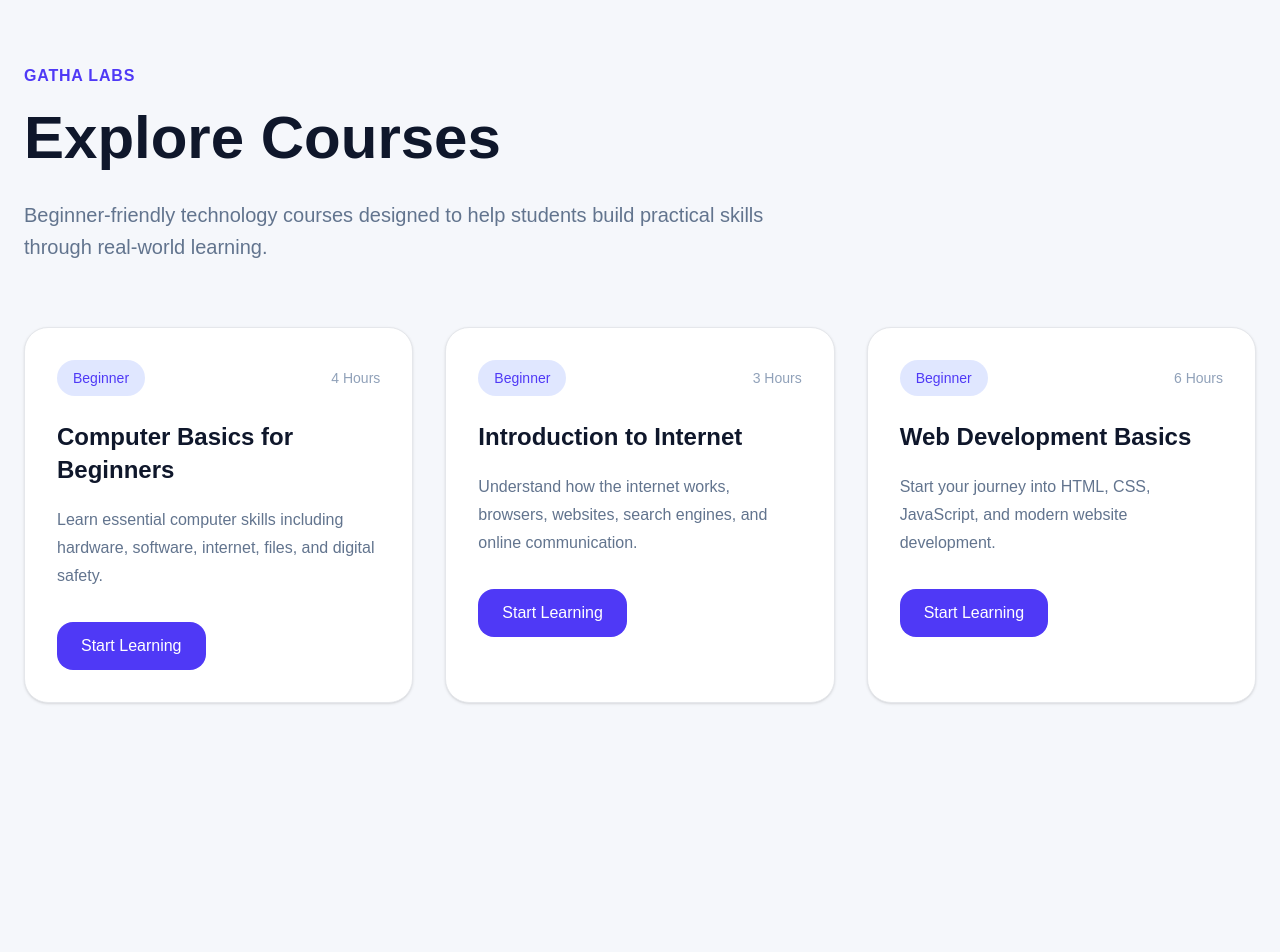
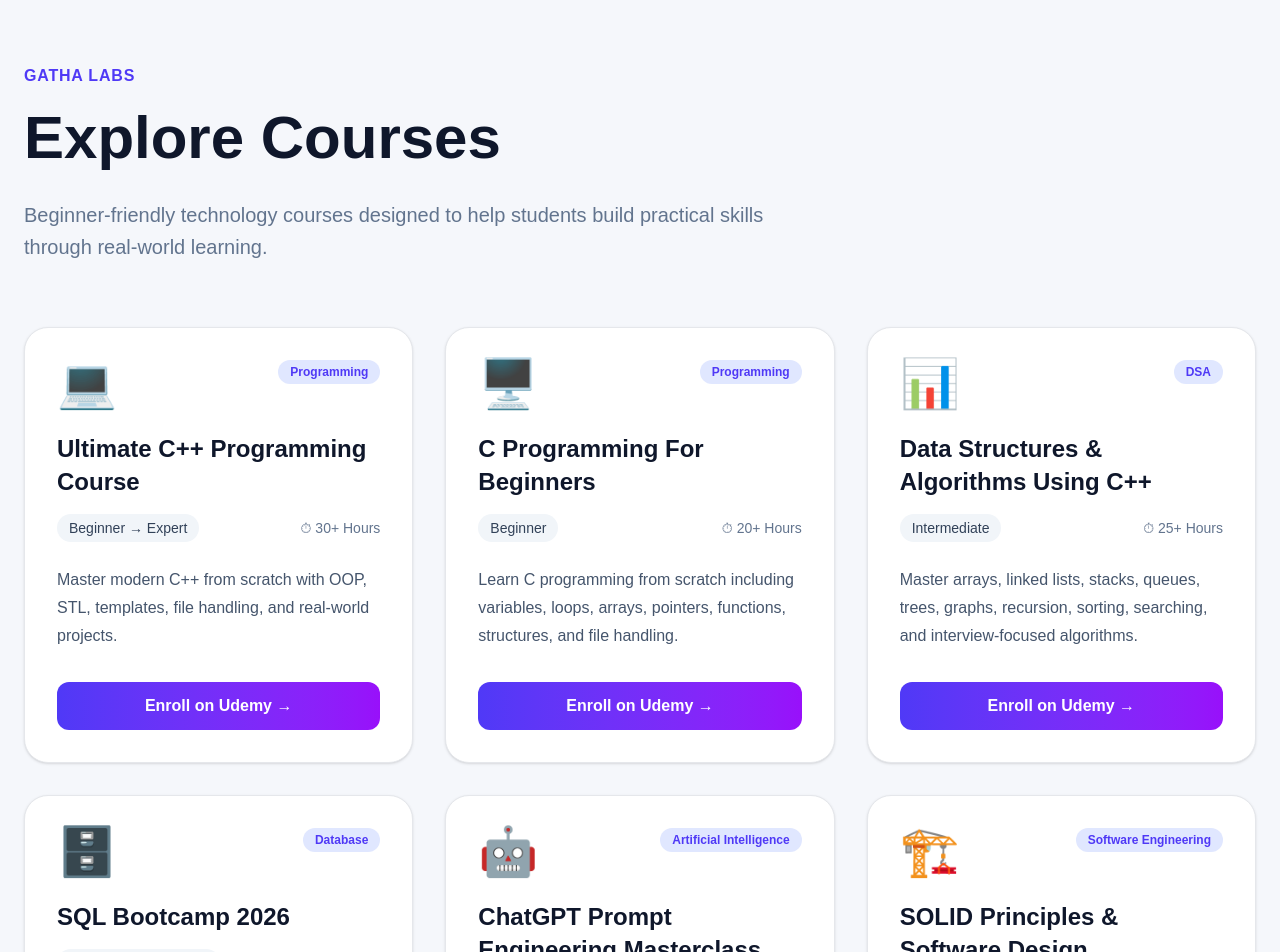
Before and after one commit to gathalabsin-cloud/gathalabs, a Next.js app: page /courses in a window 1280 px wide. Shown: the top 952 px of the page. Before the commit the page ends 800 px from the top, so only its background shows below. Built offline with nearby package versions, Linux system fonts and the light colour scheme.

Commit message:
added real udemy courses

```diff
--- a/app/courses/page.tsx
+++ b/app/courses/page.tsx
@@ -7,27 +7,75 @@ export const metadata = {
 export default function CoursesPage() {
   const courses = [
     {
-      title: "Computer Basics for Beginners",
+      title: "Ultimate C++ Programming Course",
+      level: "Beginner → Expert",
+      duration: "30+ Hours",
+      category: "Programming",
+      icon: "💻",
       description:
-        "Learn essential computer skills including hardware, software, internet, files, and digital safety.",
-      level: "Beginner",
-      duration: "4 Hours",
+        "Master modern C++ from scratch with OOP, STL, templates, file handling, and real-world projects.",
+      button: "Enroll on Udemy",
+      url: "https://www.udemy.com/course/ultimate-cpp-programming-course-from-beginner-to-expert/?couponCode=MT260714G2",
     },
 
     {
-      title: "Introduction to Internet",
+      title: "C Programming For Beginners",
+      level: "Beginner",
+      duration: "20+ Hours",
+      category: "Programming",
+      icon: "🖥️",
       description:
-        "Understand how the internet works, browsers, websites, search engines, and online communication.",
-      level: "Beginner",
-      duration: "3 Hours",
+        "Learn C programming from scratch including variables, loops, arrays, pointers, functions, structures, and file handling.",
+      button: "Enroll on Udemy",
+      url: "https://www.udemy.com/course/c-programming-for-beginners-master-in-c-language/?couponCode=MT260714G2",
     },
 
     {
-      title: "Web Development Basics",
+      title: "Data Structures & Algorithms Using C++",
+      level: "Intermediate",
+      duration: "25+ Hours",
+      category: "DSA",
+      icon: "📊",
       description:
-        "Start your journey into HTML, CSS, JavaScript, and modern website development.",
-      level: "Beginner",
-      duration: "6 Hours",
+        "Master arrays, linked lists, stacks, queues, trees, graphs, recursion, sorting, searching, and interview-focused algorithms.",
+      button: "Enroll on Udemy",
+      url: "https://www.udemy.com/course/data-structures-and-algorithms-using-c-programming/?couponCode=MT260714G2",
+    },
+
+    {
+      title: "SQL Bootcamp 2026",
+      level: "Beginner → Advanced",
+      duration: "18+ Hours",
+      category: "Database",
+      icon: "🗄️",
+      description:
+        "Learn SQL from scratch including SELECT, JOINs, GROUP BY, subqueries, indexes, constraints, and database design.",
+      button: "Enroll on Udemy",
+      url: "https://www.udemy.com/course/the-complete-sql-bootcamp-go-from-zero-to-hero/?couponCode=MT260714G2",
+    },
+
+    {
+      title: "ChatGPT Prompt Engineering Masterclass",
+      level: "All Levels",
+      duration: "10+ Hours",
+      category: "Artificial Intelligence",
+      icon: "🤖",
+      description:
+        "Learn prompt engineering techniques for productivity, coding, business workflows, content creation, and AI automation.",
+      button: "Enroll on Udemy",
+      url: "https://www.udemy.com/course/chatgpt-prompt-engineering-masterclass-from-beginner-to-pro/?couponCode=MT260714G2",
+    },
+
+    {
+      title: "SOLID Principles & Software Design",
+      level: "Intermediate",
+      duration: "8+ Hours",
+      category: "Software Engineering",
+      icon: "🏗️",
+      description:
+        "Understand SOLID principles, clean code, software architecture, object-oriented design, and scalable application development.",
+      button: "Enroll on Udemy",
+      url: "https://www.udemy.com/course/solid-principles-introducing-software-architecture-design/?couponCode=MT260714G2",
     },
   ];
 
@@ -56,29 +104,47 @@ export default function CoursesPage() {
           {courses.map((course, index) => (
             <div
               key={index}
-              className="bg-white rounded-3xl border border-gray-200 p-8 shadow-sm hover:shadow-lg transition duration-300"
+              className="group bg-white rounded-3xl border border-gray-200 p-8 shadow-sm hover:shadow-2xl hover:-translate-y-2 transition-all duration-300 flex flex-col"
             >
-              <div className="flex items-center justify-between mb-6">
-                <span className="px-4 py-2 rounded-full bg-indigo-100 text-indigo-600 text-sm font-medium">
+              {/* Top */}
+              <div className="flex items-start justify-between mb-6">
+                <div className="text-5xl">{course.icon}</div>
+
+                <span className="px-3 py-1 rounded-full bg-indigo-100 text-indigo-600 text-xs font-semibold">
+                  {course.category}
+                </span>
+              </div>
+
+              {/* Title */}
+              <h2 className="text-2xl font-bold text-slate-900 leading-snug mb-4">
+                {course.title}
+              </h2>
+
+              {/* Level + Duration */}
+              <div className="flex items-center justify-between text-sm mb-6">
+                <span className="px-3 py-1 rounded-full bg-slate-100 text-slate-700 font-medium">
                   {course.level}
                 </span>
 
-                <span className="text-slate-400 text-sm">
-                  {course.duration}
+                <span className="text-slate-500">
+                  ⏱ {course.duration}
                 </span>
               </div>
 
-              <h2 className="text-2xl font-bold text-slate-900 leading-snug">
-                {course.title}
-              </h2>
-
-              <p className="text-slate-500 mt-5 leading-7">
+              {/* Description */}
+              <p className="text-slate-600 leading-7 flex-grow">
                 {course.description}
               </p>
 
-              <button className="mt-8 bg-indigo-600 hover:bg-indigo-500 text-white px-6 py-3 rounded-2xl font-medium transition">
-                Start Learning
-              </button>
+              {/* Button */}
+              <a
+                href={course.url}
+                target="_blank"
+                rel="noopener noreferrer"
+                className="mt-8 inline-flex items-center justify-center rounded-xl bg-gradient-to-r from-indigo-600 to-purple-600 px-6 py-3 text-white font-semibold transition-all duration-300 hover:scale-105 hover:shadow-lg"
+              >
+                {course.button} →
+              </a>
             </div>
           ))}
         </div>
```
